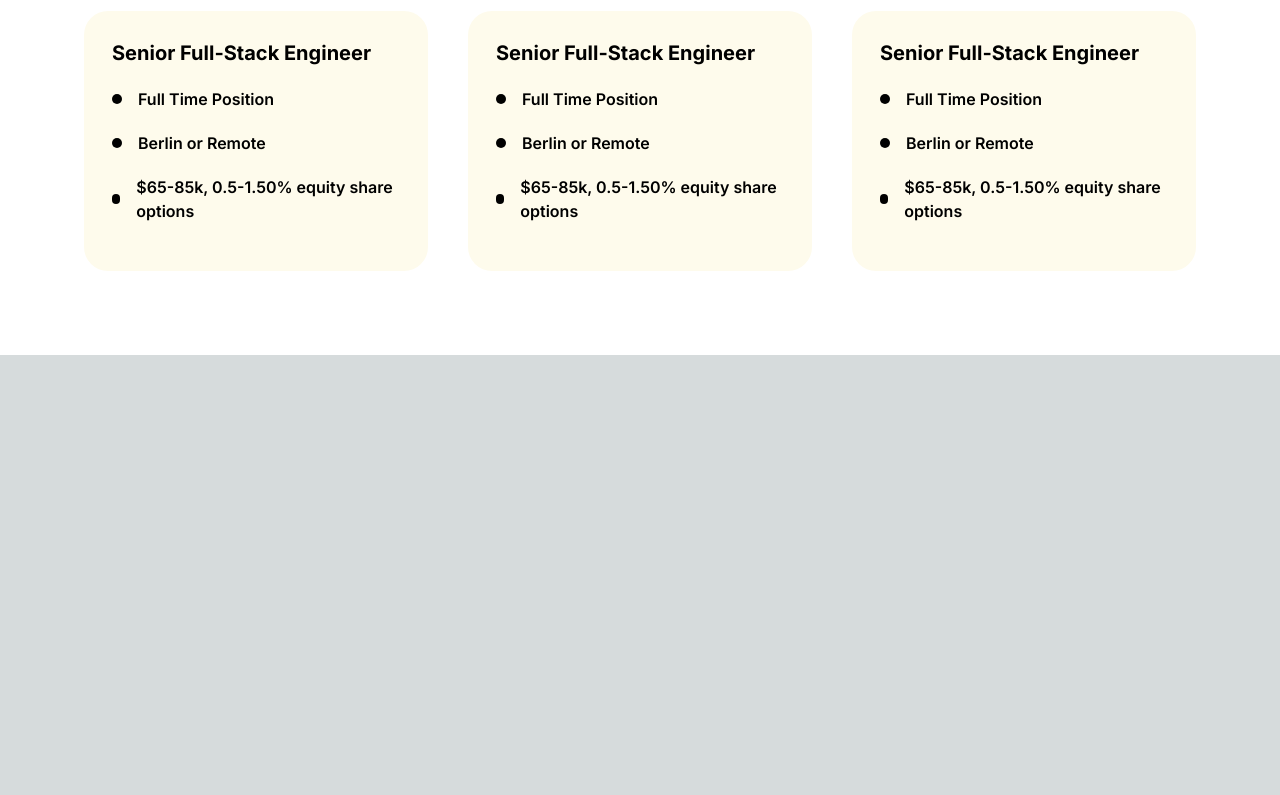
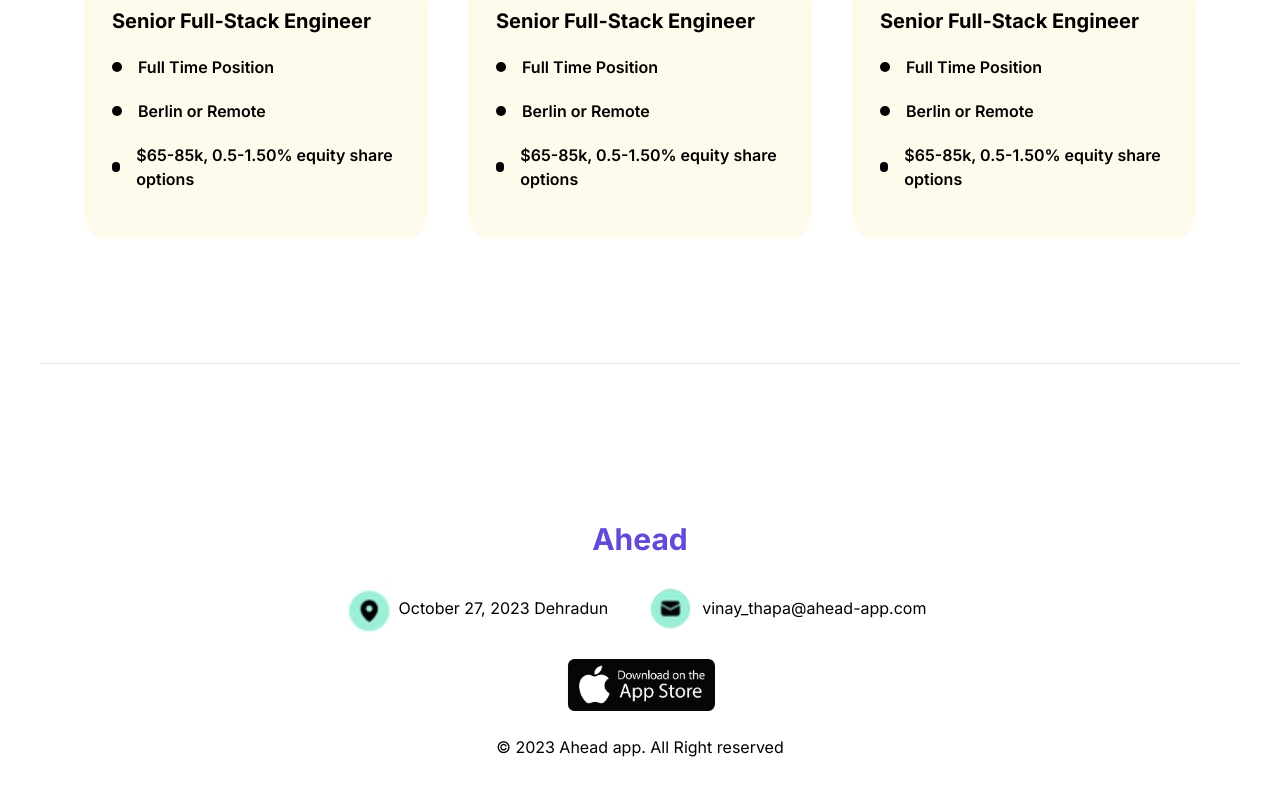
Before and after one commit to ThapaVinay/Ahead-UI-Replica, a Next.js app: page / in a window 1280 px wide. Shown: the part 6289-7084 px from the top of the page. Before the commit the page ends 6644 px from the top, so only its background shows below. Built offline with nearby package versions, Linux system fonts and the light colour scheme.

Commit message:
footer added

```diff
--- /dev/null
+++ b/app/components/Footer.jsx
@@ -0,0 +1,57 @@
+"use client";
+
+import React from 'react'
+import { gsap, Linear, Power3 } from 'gsap';
+import { ScrollTrigger } from "gsap/ScrollTrigger"
+import { useRef, useEffect } from 'react';
+import Image from 'next/image'
+
+const Footer = () => {
+
+    let logo = useRef(null);
+
+    useEffect(() => {
+        gsap.from(logo, {
+            scale: 0,
+            opacity: 0,
+            rotate: 100,
+            duration: 4.2,
+            ease: "elastic.out(1.2, 0.3)",
+            scrollTrigger: {
+                trigger: logo,
+                start: "top 80% ",
+                toggleActions: "restart complete reverse reset"
+            }
+        })
+    }, []);
+
+    return (
+        <div className='mt-20 '>
+            <hr />
+            <div className='mt-10 w-full gap-6 flex flex-col items-center justify-center'>
+                <img ref={(el => { logo = el })} src={"/assets/header.jpg"} width={80} />
+                <p className='mt-3 text-3xl font-bold text-[#6448D6]'>Ahead</p>
+                <div className='flex gap-8'>
+                    <div className='flex items-center justify-center'>
+
+                        <img src={"/assets/location.png"}/>
+                        <div className='p-2'>
+                            October 27, 2023 Dehradun
+                        </div>
+                    </div>
+                    <div className='flex items-center justify-center'>
+
+                        <img src={"/assets/mail.png"} />
+                        <div className='p-2'>
+                            vinay_thapa@ahead-app.com
+                        </div>
+                    </div>
+                </div>
+                <Image className='' height={100} width={150} src={'/assets/Apple.png'} />
+                <p>© 2023 Ahead app. All Right reserved</p>
+            </div>
+        </div>
+    )
+}
+
+export default Footer
--- a/app/components/Vacancy.jsx
+++ b/app/components/Vacancy.jsx
@@ -8,7 +8,7 @@
     let text1 = useRef(null);
 
     return (
-        <div className='  p-11 mt-28'>
+        <div className='  p-11 mt-20'>
             <p className='text-5xl font-bold'>Open Vacancies</p>
 
             <div className='mt-12 justify-between gap-10 flex'>
--- a/app/components/Work.jsx
+++ b/app/components/Work.jsx
@@ -90,7 +90,7 @@
 
             </div>
             <div className='w-[50%]  p-11 '>
-                <h1 ref={(el => { text2 = el })} className='text-5xl text-[#6448D6] text-right font-bold'>ahead</h1>
+                <h1 ref={(el => { text2 = el })} className='text-5xl text-[#6448D6] text-right font-bold'>Ahead</h1>
                 <div className='flex justify-center h-[600px] overflow-y-auto  scrollbar-thumb-[#8167e8] scrollbar-medium scrollbar-thin scrollbar-track-white  flex-col gap-5 items-center mt-11  p-4 -mr-8'>
                     <div className='w-[70%] h-[200px] justify-center  flex flex-col mt-52 gap-4 p-4 rounded-3xl  bg-white py-12 '>
                         <h1 className=' font-bold'>Power through, even when <br /> the
--- a/app/page.tsx
+++ b/app/page.tsx
@@ -9,7 +9,7 @@
 import Anonymous  from "./components/Anonymous";
 import Work from "./components/Work.jsx"
 import Vacancy from "./components/Vacancy.jsx"
-// import Footer from "./Component/Footer"
+import Footer from "./components/Footer"
 
 
 export default function Home() {
@@ -27,7 +27,7 @@
         <Sign/>
         <Work/>
         <Vacancy/>
-        {/* <Footer/> */}
+        <Footer/>
       </div>
 
     </div>
```
